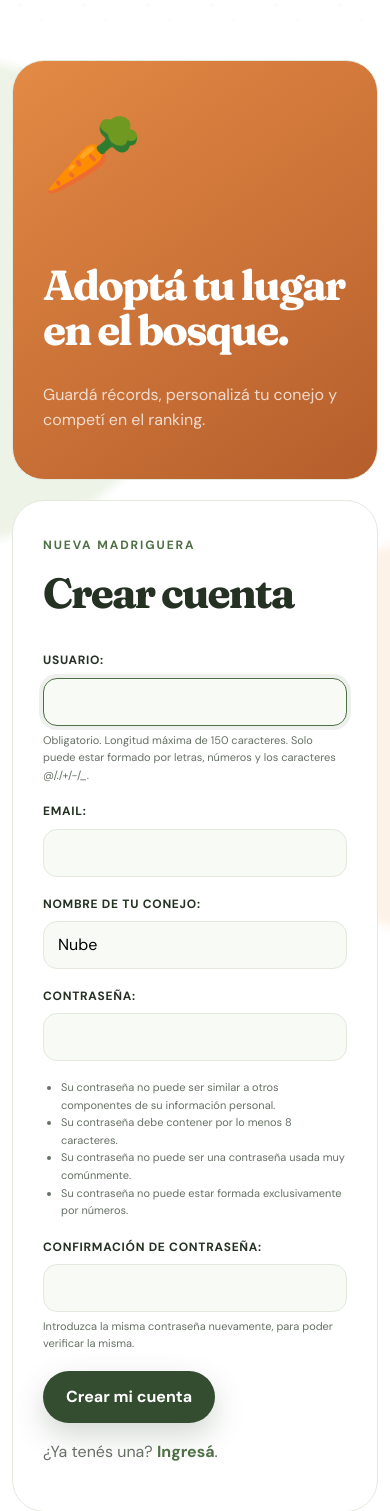
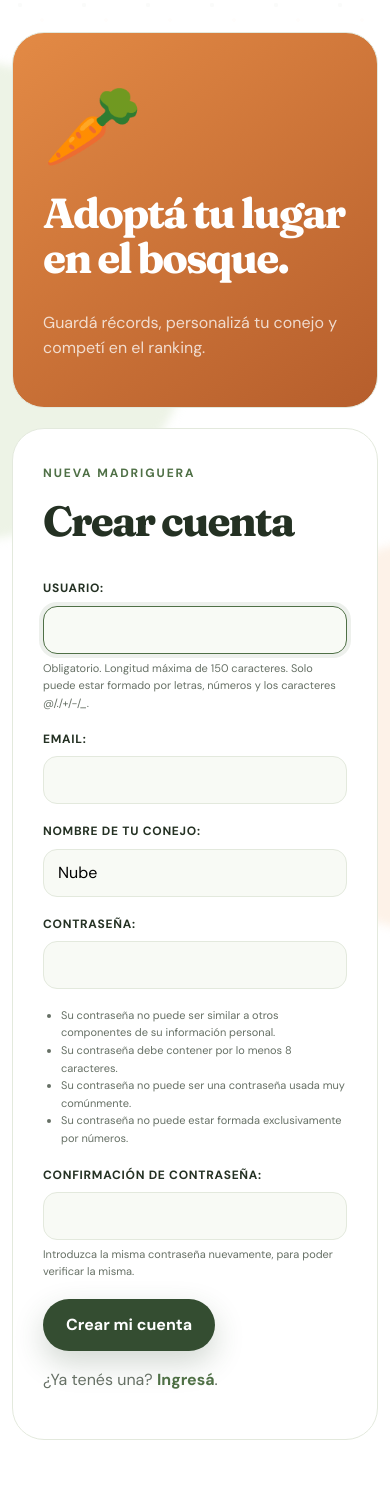
Before and after one commit to lu-developer476/Bunny-Quest, a Django app: page /cuenta/registro/ in a window 390 px wide. Shown: the part 79-1590 px from the top of the page. Run offline with Django 5.2, Linux system fonts and the light colour scheme.

Commit message:
Reduce signup page empty space (#10)

```diff
--- a/static/css/styles.css
+++ b/static/css/styles.css
@@ -203,12 +203,14 @@ kbd { padding: 4px 7px; border: 1px solid var(--line); border-bottom-width: 3px;
 .history-list small { color: var(--muted); }
 
 .auth-section { min-height: 680px; display: grid; grid-template-columns: 1fr 1fr; align-items: stretch; gap: 20px; padding-block: 60px 90px; }
+.auth-section-compact { min-height: 0; align-items: start; padding-block: 44px 70px; }
 .auth-art, .auth-card { border: 1px solid var(--line); border-radius: 32px; }
 .auth-art { display: flex; flex-direction: column; justify-content: end; padding: 52px; color: white; background: linear-gradient(145deg, #4b6b42, #2e472c); }
 .auth-art-green { background: linear-gradient(145deg, #e38a45, #b65e2c); }
 .auth-art > span { margin-bottom: auto; font-size: 80px; }
 .auth-art h1 { margin-bottom: 12px; font-size: 54px; }
 .auth-art p { max-width: 430px; color: rgba(255,255,255,.76); }
+.auth-section-compact .auth-art { min-height: 410px; }
 .auth-card { padding: 52px; background: white; }
 .auth-card h2 { font-size: 42px; }
 .styled-form p { margin: 0 0 18px; }
@@ -268,7 +270,8 @@ kbd { padding: 4px 7px; border: 1px solid var(--line); border-bottom-width: 3px;
   .overlay-card { padding: 22px; }
   .overlay-card h2 { font-size: 27px; }
   .auth-art, .auth-card { padding: 30px; }
-  .auth-art { min-height: 420px; }
+  .auth-section-compact { padding-block: 32px 54px; }
+  .auth-art, .auth-section-compact .auth-art { min-height: 360px; }
   .auth-art h1 { font-size: 42px; }
   .profile-header { align-items: flex-start; }
   .profile-bunny { width: 100px; height: 100px; font-size: 48px; }
--- a/templates/registration/signup.html
+++ b/templates/registration/signup.html
@@ -1,7 +1,7 @@
 {% extends "base.html" %}
 {% block title %}Crear cuenta · Conejo Aventura{% endblock %}
 {% block content %}
-<section class="auth-section container">
+<section class="auth-section auth-section-compact container">
   <div class="auth-art auth-art-green"><span>🥕</span><h1>Adoptá tu lugar en el bosque.</h1><p>Guardá récords, personalizá tu conejo y competí en el ranking.</p></div>
   <div class="auth-card"><span class="eyebrow">Nueva madriguera</span><h2>Crear cuenta</h2><form method="post" class="styled-form">{% csrf_token %}{{ form.as_p }}<button class="button button-primary" type="submit">Crear mi cuenta</button></form><p class="auth-foot">¿Ya tenés una? <a href="{% url 'login' %}">Ingresá</a>.</p></div>
 </section>
```
